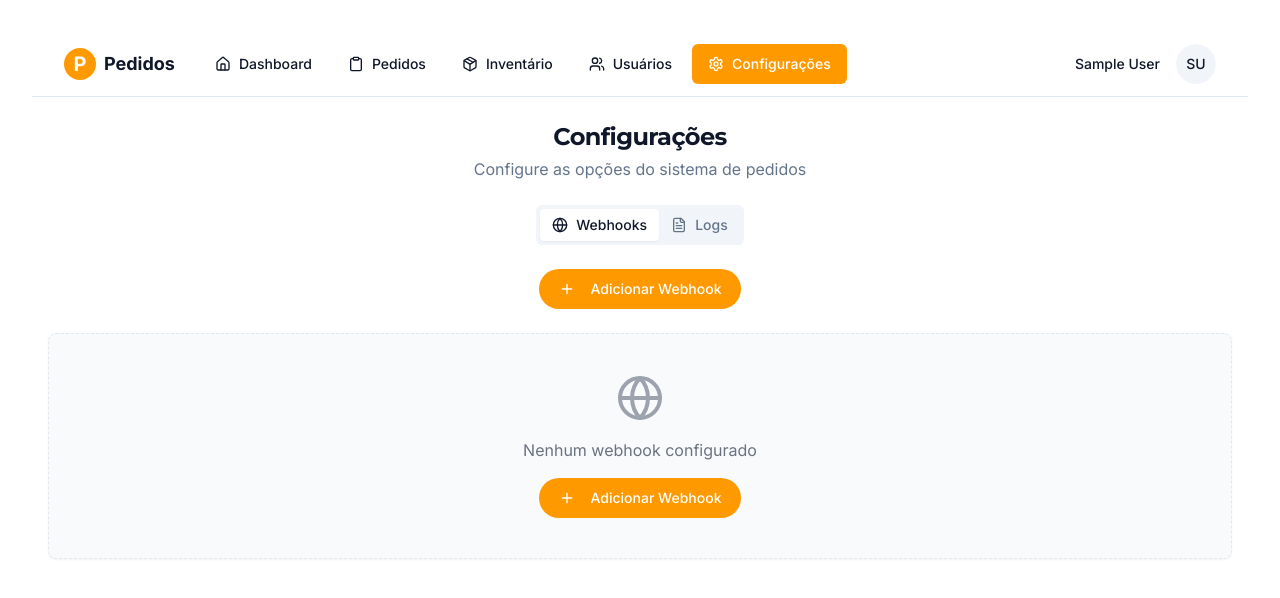
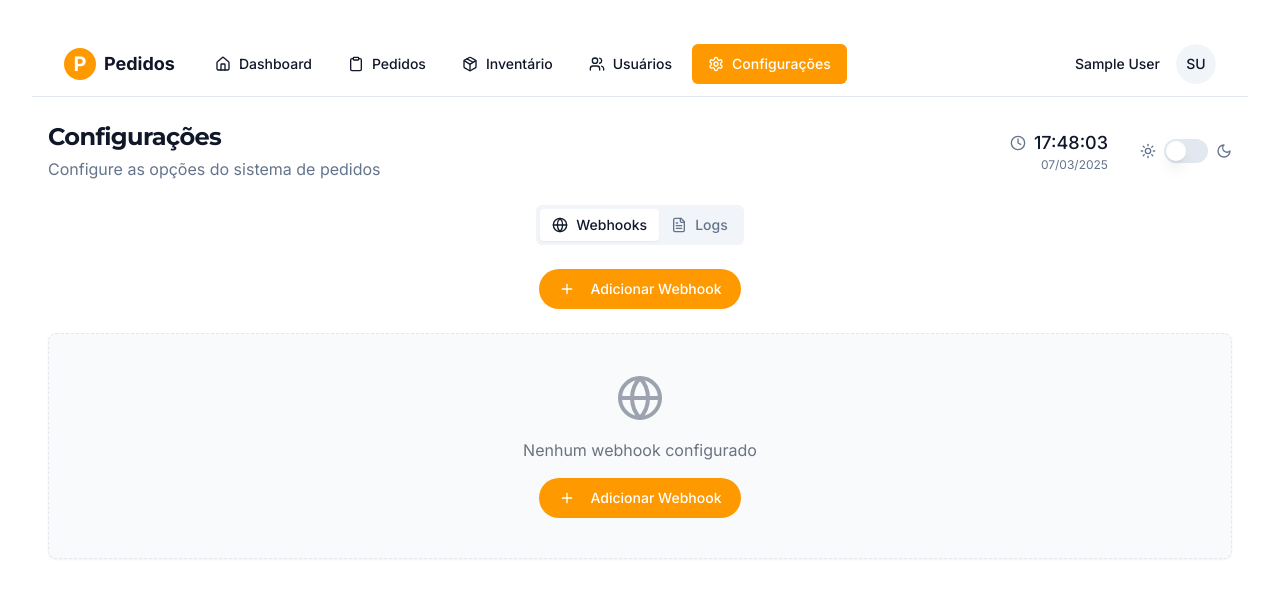
Before and after one commit to kevenjmuniz/pedidodecompas, a React (Vite) app: page /settings in a window 1280 px wide. Shown: the top 598 px of the page. Built offline with nearby package versions, Linux system fonts and the light colour scheme; sample sign-in values are in the browser's storage.

Commit message:
Update toaster component
Updates the toaster component to allow for dark mode and adds a clock.

```diff
--- a/src/components/ui/sonner.tsx
+++ b/src/components/ui/sonner.tsx
@@ -1,3 +1,4 @@
+
 import { useTheme } from "next-themes"
 import { Toaster as Sonner } from "sonner"
 
@@ -10,6 +11,7 @@ const Toaster = ({ ...props }: ToasterProps) => {
     <Sonner
       theme={theme as ToasterProps["theme"]}
       className="toaster group"
+      position="top-right"
       toastOptions={{
         classNames: {
           toast:
--- a/src/context/SettingsContext.tsx
+++ b/src/context/SettingsContext.tsx
@@ -1,6 +1,7 @@
 
 import React, { createContext, useContext, useState, useEffect } from 'react';
 import { toast } from 'sonner';
+import { useTheme } from 'next-themes';
 import {
   WebhookConfig,
   WebhookLog,
@@ -18,6 +19,9 @@ type SettingsContextType = {
   refreshWebhookLogs: () => void;
   isLoading: boolean;
   testWebhook: (webhook: WebhookConfig) => Promise<WebhookLog>;
+  currentTime: Date;
+  theme: string | undefined;
+  setTheme: (theme: string) => void;
 };
 
 const SettingsContext = createContext<SettingsContextType | undefined>(undefined);
@@ -26,6 +30,17 @@ export const SettingsProvider: React.FC<{ children: React.ReactNode }> = ({ chil
   const [webhookConfigs, setWebhookConfigs] = useState<WebhookConfig[]>([]);
   const [webhookLogs, setWebhookLogs] = useState<WebhookLog[]>([]);
   const [isLoading, setIsLoading] = useState(true);
+  const [currentTime, setCurrentTime] = useState<Date>(new Date());
+  const { theme, setTheme } = useTheme();
+
+  // Update current time every second
+  useEffect(() => {
+    const timer = setInterval(() => {
+      setCurrentTime(new Date());
+    }, 1000);
+
+    return () => clearInterval(timer);
+  }, []);
 
   // Load settings from localStorage on component mount
   useEffect(() => {
@@ -97,7 +112,10 @@ export const SettingsProvider: React.FC<{ children: React.ReactNode }> = ({ chil
         webhookLogs,
         refreshWebhookLogs,
         isLoading,
-        testWebhook
+        testWebhook,
+        currentTime,
+        theme,
+        setTheme
       }}
     >
       {children}
--- a/src/pages/Settings.tsx
+++ b/src/pages/Settings.tsx
@@ -1,11 +1,11 @@
 
-import React, { useState, useEffect } from 'react';
+import React, { useState } from 'react';
 import { Layout } from '../components/Layout';
 import { useSettings } from '../context/SettingsContext';
 import { Button } from '@/components/ui/button';
 import { Card, CardContent } from '@/components/ui/card';
 import { Tabs, TabsContent, TabsList, TabsTrigger } from '@/components/ui/tabs';
-import { Globe, FileText, Plus } from 'lucide-react';
+import { Globe, FileText, Plus, Moon, Sun, Clock } from 'lucide-react';
 import { WebhookConfig } from '../services/webhookService';
 import WebhookForm from '../components/webhooks/WebhookForm';
 import WebhookItem from '../components/webhooks/WebhookItem';
@@ -21,7 +21,10 @@ import {
   AlertDialogHeader,
   AlertDialogTitle,
 } from "@/components/ui/alert-dialog";
+import { Switch } from "@/components/ui/switch";
 import { motion } from 'framer-motion';
+import { format } from 'date-fns';
+import { ptBR } from 'date-fns/locale';
 
 const Settings: React.FC = () => {
   const {
@@ -30,7 +33,10 @@ const Settings: React.FC = () => {
     deleteWebhookConfig,
     webhookLogs,
     refreshWebhookLogs,
-    testWebhook
+    testWebhook,
+    currentTime,
+    theme,
+    setTheme
   } = useSettings();
 
   const [showWebhookForm, setShowWebhookForm] = useState(false);
@@ -74,7 +80,7 @@ const Settings: React.FC = () => {
     setDeleteDialogOpen(false);
   };
 
-  const handleTestWebhookItem = async (webhook: WebhookConfig) => {
+  const handleTestWebhook = async (webhook: WebhookConfig) => {
     setTestingWebhook(webhook.id);
 
     try {
@@ -101,6 +107,13 @@ const Settings: React.FC = () => {
     }, 500);
   };
 
+  const toggleTheme = () => {
+    setTheme(theme === 'dark' ? 'light' : 'dark');
+  };
+
+  const formattedTime = format(currentTime, 'HH:mm:ss', { locale: ptBR });
+  const formattedDate = format(currentTime, 'dd/MM/yyyy', { locale: ptBR });
+
   return (
     <Layout>
       <motion.div
@@ -108,11 +121,30 @@ const Settings: React.FC = () => {
         animate={{ opacity: 1 }}
         transition={{ duration: 0.5 }}
       >
-        <div className="mb-6">
-          <h1 className="text-2xl font-bold">Configurações</h1>
-          <p className="text-muted-foreground mt-1">
-            Configure as opções do sistema de pedidos
-          </p>
+        <div className="mb-6 flex justify-between items-center">
+          <div className="text-left">
+            <h1 className="text-2xl font-bold">Configurações</h1>
+            <p className="text-muted-foreground mt-1">
+              Configure as opções do sistema de pedidos
+            </p>
+          </div>
+          <div className="flex items-center space-x-4">
+            <div className="flex flex-col items-end mr-4">
+              <div className="flex items-center">
+                <Clock className="h-4 w-4 mr-2 text-muted-foreground" />
+                <span className="text-lg font-medium">{formattedTime}</span>
+              </div>
+              <span className="text-xs text-muted-foreground">{formattedDate}</span>
+            </div>
+            <div className="flex items-center space-x-2">
+              <Sun className="h-4 w-4 text-muted-foreground" />
+              <Switch
+                checked={theme === 'dark'}
+                onCheckedChange={toggleTheme}
+              />
+              <Moon className="h-4 w-4 text-muted-foreground" />
+            </div>
+          </div>
         </div>
 
         <Tabs defaultValue="webhooks" className="w-full">
```
